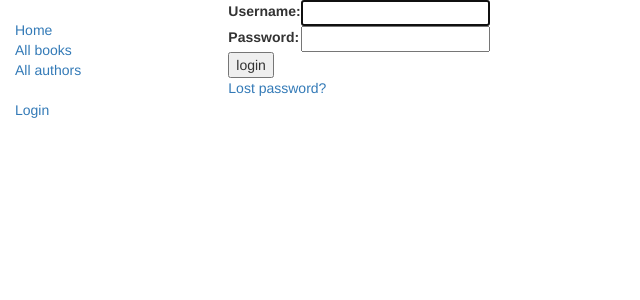
After one commit to Chaparito952/part_1, a Django app: page /accounts/login/ in a window 1280 px wide. The commit adds this page. Shown: the top 300 px of the page, without its empty margins (0-640 px from the left). Run offline with Django 5.2, Linux system fonts and the light colour scheme; some libraries are stand-ins or nearby versions.

Commit message:
commit_8.5

```diff
--- a/catalog/static/css/styles.css
+++ b/catalog/static/css/styles.css
@@ -3,3 +3,11 @@
   padding: 0;
   list-style: none;
 }
+
+#logout-form {
+  display: inline;
+}
+#logout-form button {
+  padding: 0;
+  margin: 0;
+}
--- a/catalog/templates/base_generic.html
+++ b/catalog/templates/base_generic.html
@@ -25,6 +25,19 @@
               <li><a href="{% url 'books' %}">All books</a></li>
               <li><a href="{% url 'authors' %}">All authors</a></li>
             </ul>
+          <ul class="sidebar-nav">
+   {% if user.is_authenticated %}
+     <li>User: {{ user.get_username }}</li>
+     <li>
+       <form id="logout-form" method="post" action="{% url 'logout' %}">
+         {% csrf_token %}
+         <button type="submit" class="btn btn-link">Logout</button>
+       </form>
+     </li>
+   {% else %}
+     <li><a href="{% url 'login' %}?next={{ request.path }}">Login</a></li>
+   {% endif %}
+  </ul>
           {% endblock %}
         </div>
         <div class="col-sm-10 ">{% block content %}{% endblock %}</div>
--- /dev/null
+++ b/catalog/templates/registration/login.html
@@ -0,0 +1,40 @@
+{% extends "base_generic.html" %}
+
+{% block content %}
+
+{% if form.errors %}
+  <p>Your username and password didn't match. Please try again.</p>
+{% endif %}
+
+{% if next %}
+  {% if user.is_authenticated %}
+    <p>Your account doesn't have access to this page. To proceed,
+    please login with an account that has access.</p>
+  {% else %}
+    <p>Please login to see this page.</p>
+  {% endif %}
+{% endif %}
+
+<form method="post" action="{% url 'login' %}">
+{% csrf_token %}
+<table>
+
+<tr>
+  <td>{{ form.username.label_tag }}</td>
+  <td>{{ form.username }}</td>
+</tr>
+
+<tr>
+  <td>{{ form.password.label_tag }}</td>
+  <td>{{ form.password }}</td>
+</tr>
+</table>
+
+<input type="submit" value="login" />
+<input type="hidden" name="next" value="{{ next }}" />
+</form>
+
+{# Assumes you setup the password_reset view in your URLconf #}
+<p><a href="{% url 'password_reset' %}">Lost password?</a></p>
+
+{% endblock %}
--- /dev/null
+++ b/catalog/templates/registration/password_reset_complete.html
@@ -0,0 +1,6 @@
+{% extends "base_generic.html" %}
+
+{% block content %}
+  <h1>The password has been changed!</h1>
+  <p><a href="{% url 'login' %}">log in again?</a></p>
+{% endblock %}
--- /dev/null
+++ b/catalog/templates/registration/password_reset_done.html
@@ -0,0 +1,5 @@
+{% extends "base_generic.html" %}
+
+{% block content %}
+  <p>We've emailed you instructions for setting your password. If they haven't arrived in a few minutes, check your spam folder.</p>
+{% endblock %}
--- /dev/null
+++ b/catalog/templates/registration/password_reset_email.html
@@ -0,0 +1,2 @@
+Someone asked for password reset for email {{ email }}. Follow the link below:
+{{ protocol }}://{{ domain }}{% url 'password_reset_confirm' uidb64=uid token=token %}
--- a/catalog/views.py
+++ b/catalog/views.py
@@ -38,7 +38,7 @@ class BookDetailView(generic.DetailView):
 
 class AuthorListView(generic.ListView):
     model = Author
-    paginate_by = 10  # Можно указать столько же, сколько у книг, для постраничного вывода
+    paginate_by = 10
 
 class AuthorDetailView(generic.DetailView):
     model = Author
--- a/locallibrary/urls.py
+++ b/locallibrary/urls.py
@@ -1,19 +1,3 @@
-"""
-URL configuration for locallibrary project.
-
-The `urlpatterns` list routes URLs to views. For more information please see:
-    https://docs.djangoproject.com/en/6.1/topics/http/urls/
-Examples:
-Function views
-    1. Add an import:  from my_app import views
-    2. Add a URL to urlpatterns:  path('', views.home, name='home')
-Class-based views
-    1. Add an import:  from other_app.views import Home
-    2. Add a URL to urlpatterns:  path('', Home.as_view(), name='home')
-Including another URLconf
-    1. Import the include() function: from django.urls import include, path
-    2. Add a URL to urlpatterns:  path('blog/', include('blog.urls'))
-"""
 from django.contrib import admin
 from django.urls import path
 
@@ -40,3 +24,8 @@ from django.conf import settings
 from django.conf.urls.static import static
 
 urlpatterns += static(settings.STATIC_URL, document_root=settings.STATIC_ROOT)
+
+#Add Django site authentication urls (for login, logout, password management)
+urlpatterns += [
+    path('accounts/', include('django.contrib.auth.urls')),
+]
```
Also changed, not shown: catalog/templates/registration/logged_out.html (added, +7 -0 lines), catalog/templates/registration/password_reset_confirm.html (added, +15 -0 lines), catalog/templates/registration/password_reset_form.html (added, +9 -0 lines), locallibrary/settings.py (+5 -13 lines), db.sqlite3.
